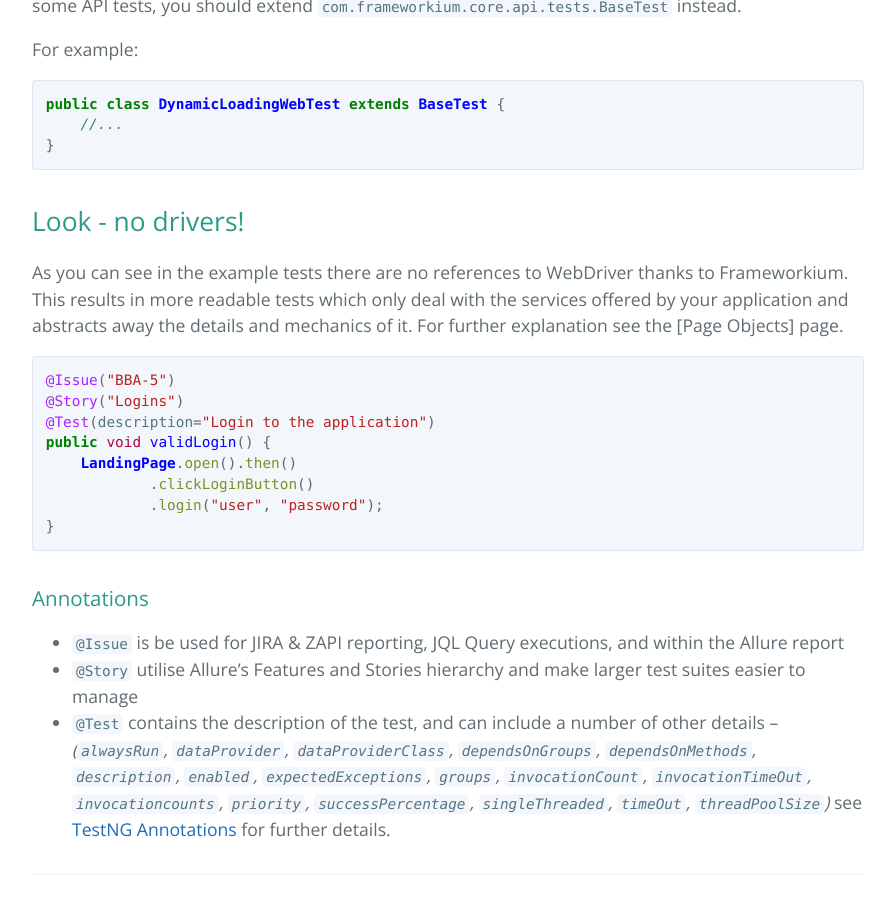
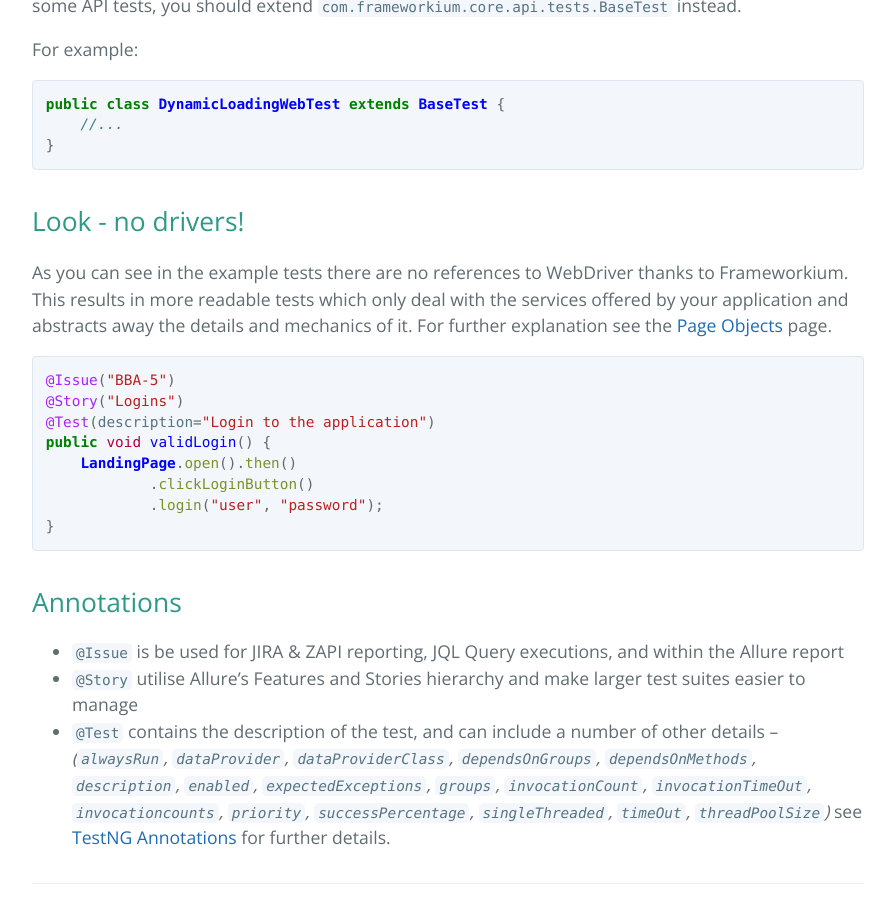
Before and after one commit to Frameworkium/frameworkium.github.io, a Jekyll site: the page built from _pages/Tests.md, in a window 1280 px wide and 900 px high, scrolled down 691 px. Shown: the whole window, without its empty margins (192-1087 px from the left). Built offline with Jekyll 4.4.1, drawn with Linux system fonts in a browser that asks for light colours.

Commit message:
Fixed link and header

````diff
--- a/_pages/Tests.md
+++ b/_pages/Tests.md
@@ -25,7 +25,7 @@ public class DynamicLoadingWebTest extends BaseTest {
 As you can see in the example tests there are no references to WebDriver thanks to Frameworkium.
 This results in more readable tests which only deal with the services offered by your application
 and abstracts away the details and mechanics of it.
-For further explanation see the [Page Objects] page.
+For further explanation see the [Page Objects](#_pages/Page-Objects.md) page.
 
 ```java
 @Issue("BBA-5")
@@ -38,7 +38,7 @@ public void validLogin() {
 }
 ```
 
-### Annotations
+## Annotations
 
 - `@Issue` is be used for JIRA & ZAPI reporting, JQL Query executions, and within the Allure report
 - `@Story` utilise Allure's Features and Stories hierarchy and make larger test suites easier to manage
````
